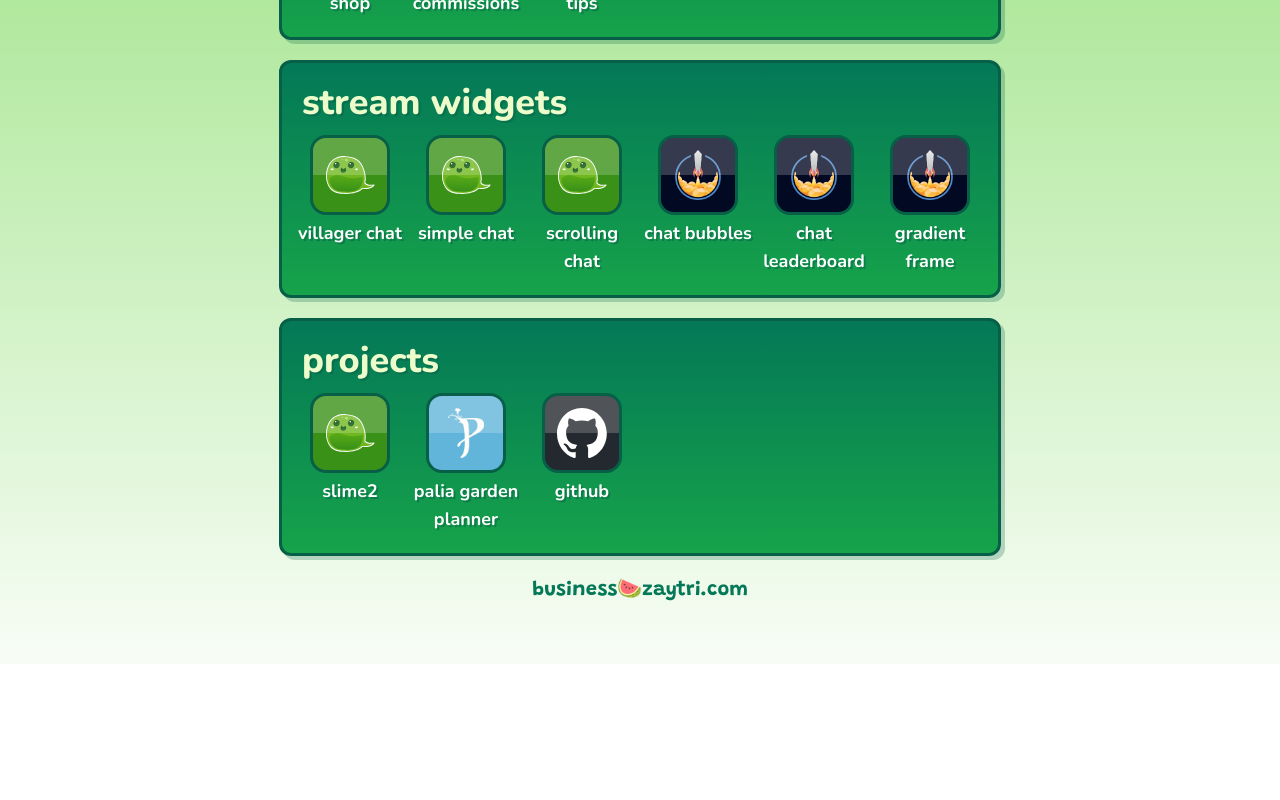
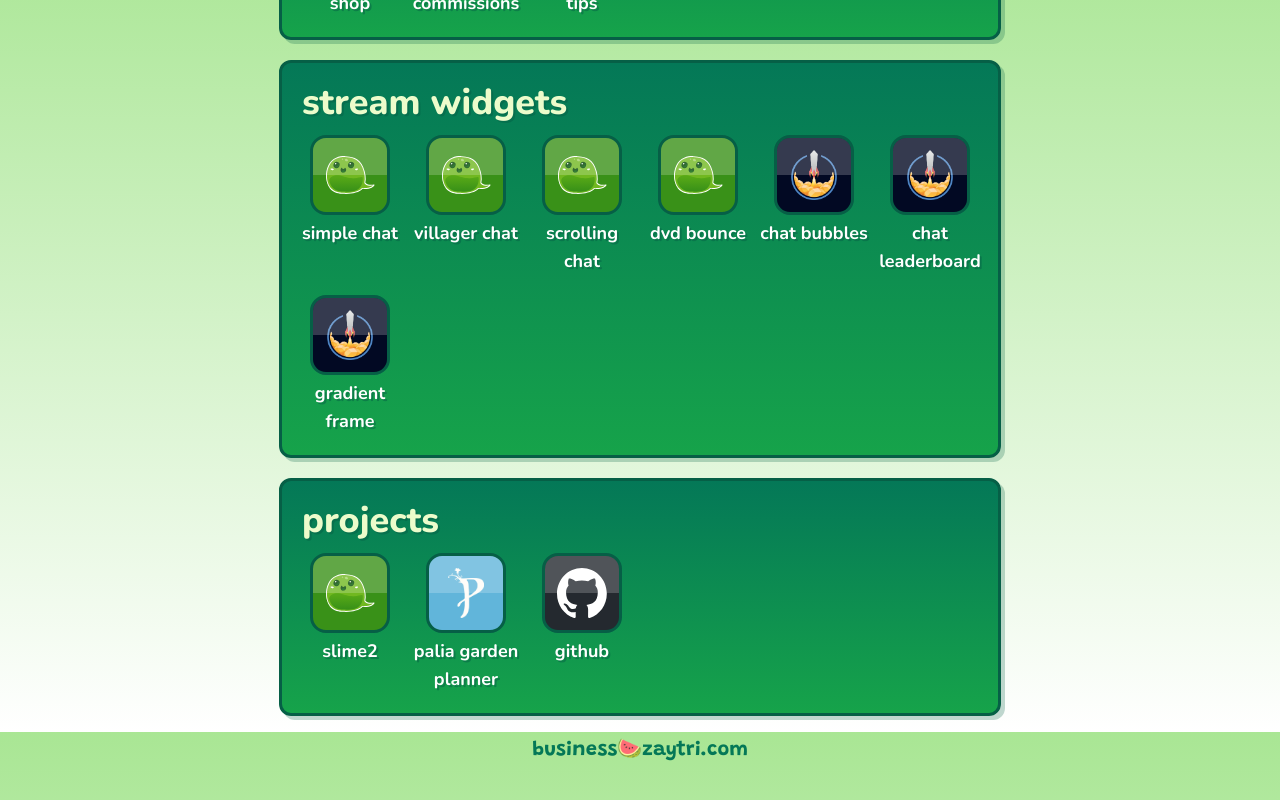
Before and after one commit to zaytri/zaytri.com, a Next.js app: page / in a window 1280 px wide. Shown: the part 868-1668 px from the top of the page. Before the commit the page ends 1532 px from the top, so only its background shows below. Built offline with nearby package versions, Linux system fonts and the light colour scheme.

Commit message:
updated slime2 widgets

```diff
--- a/src/app/page.tsx
+++ b/src/app/page.tsx
@@ -142,20 +142,26 @@ const groups = [
     name: 'stream widgets',
     links: [
       {
-        text: 'villager chat',
-        url: 'https://ko-fi.com/s/203846e8fd',
+        text: 'simple chat',
+        url: 'https://forums.slime2.stream/resources/simple-chat.10/',
         image: '/slime2.svg',
         color: '#399118',
       },
       {
-        text: 'simple chat',
-        url: 'https://ko-fi.com/s/29673d4dbf',
+        text: 'villager chat',
+        url: 'https://forums.slime2.stream/resources/villager-chat.9/',
         image: '/slime2.svg',
         color: '#399118',
       },
       {
         text: 'scrolling chat',
-        url: 'https://ko-fi.com/s/86ce7a796b',
+        url: 'https://forums.slime2.stream/resources/scrolling-chat.13/',
+        image: '/slime2.svg',
+        color: '#399118',
+      },
+      {
+        text: 'dvd bounce',
+        url: 'https://forums.slime2.stream/resources/dvd-bounce.16/',
         image: '/slime2.svg',
         color: '#399118',
       },
```
